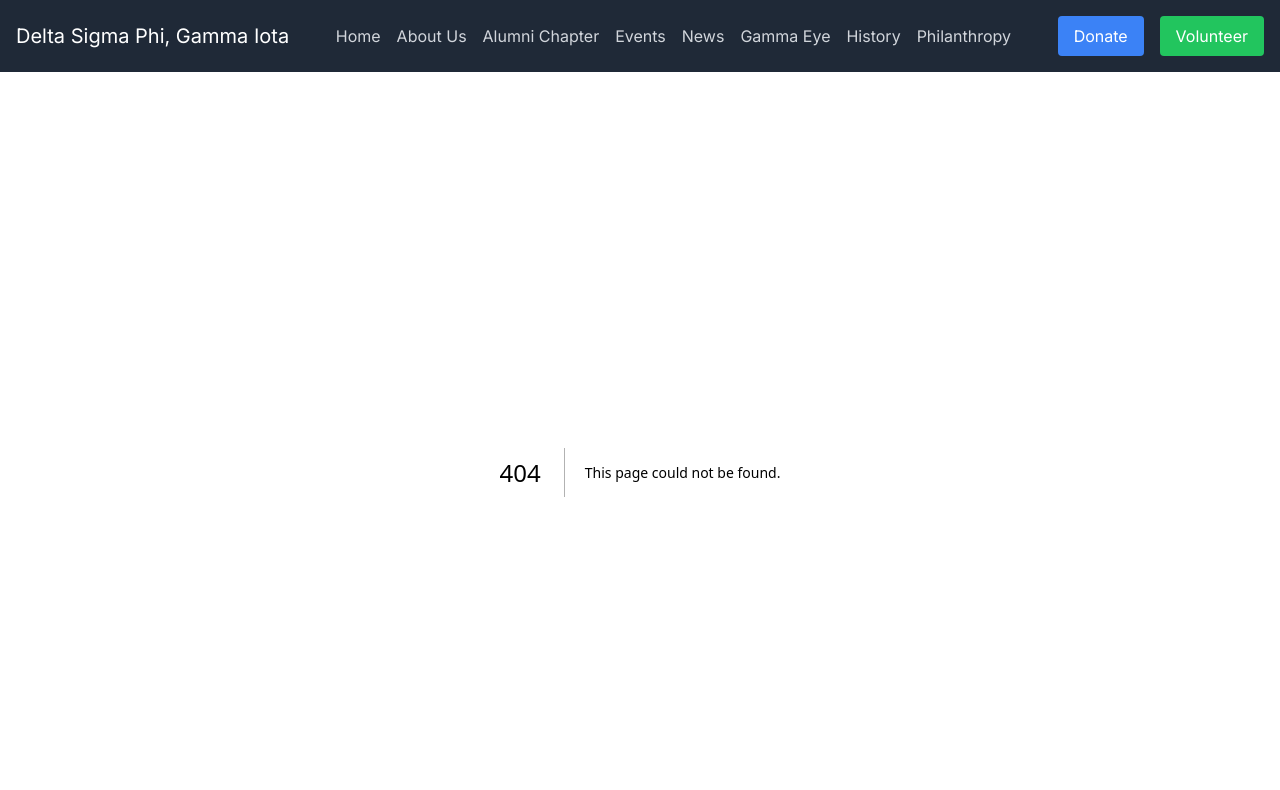
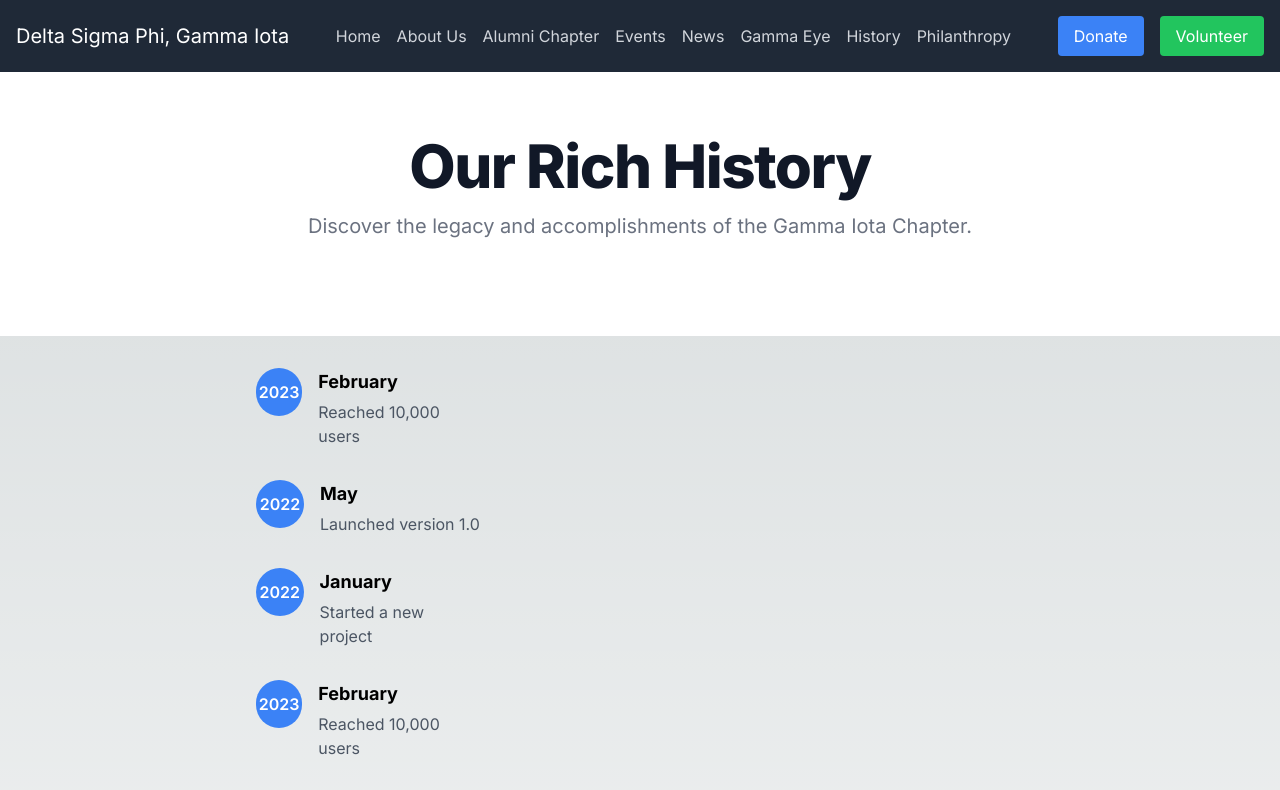
Before and after one commit to MSBivens/dsp, a Next.js app: page /history in a window 1280 px wide. Before the commit this address had no page. Shown: the top 790 px of the page. Built offline with nearby package versions, Linux system fonts and the light colour scheme.

Commit message:
framework built

```diff
--- /dev/null
+++ b/src/app/history/page.js
@@ -0,0 +1,56 @@
+import React from "react";
+
+export default function () {
+  const responsiveEvents = [
+    { year: "2022", event: "January", description: "Started a new project" },
+    { year: "2022", event: "May", description: "Launched version 1.0" },
+    { year: "2023", event: "February", description: "Reached 10,000 users" },
+    { year: "2022", event: "January", description: "Started a new project" },
+    { year: "2022", event: "May", description: "Launched version 1.0" },
+    { year: "2023", event: "February", description: "Reached 10,000 users" },
+    { year: "2022", event: "January", description: "Started a new project" },
+    { year: "2022", event: "May", description: "Launched version 1.0" },
+    { year: "2023", event: "February", description: "Reached 10,000 users" },
+    // Add more events as needed
+  ];
+  return (
+    <main>
+      {/* Hero Section */}
+      <section class="bg-white dark:bg-gray-900">
+        <div class="py-8 px-4 mx-auto max-w-screen-xl text-center lg:py-16 lg:px-12">
+          <h1 class="mb-4 text-4xl font-extrabold tracking-tight leading-none text-gray-900 md:text-5xl lg:text-6xl dark:text-white">
+            Our Rich History
+          </h1>
+          <p class="mb-8 text-lg font-normal text-gray-500 lg:text-xl sm:px-16 xl:px-48 dark:text-gray-400">
+            Discover the legacy and accomplishments of the Gamma Iota Chapter.
+          </p>
+        </div>
+      </section>
+      {/* Timeline */}
+      <section>
+        <div className="max-w-screen-md mx-auto py-8">
+          {/* Responsive timeline container */}
+          <div className="flex flex-col md:flex-col-reverse">
+            {/* Timeline items */}
+            {responsiveEvents.map((event, index) => (
+              <div
+                key={index}
+                className="flex items-start mb-8 md:w-1/3 md:pr-8"
+              >
+                {/* Date */}
+                <div className="w-12 h-12 bg-blue-500 rounded-full flex items-center justify-center">
+                  <span className="text-white font-semibold">{event.year}</span>
+                </div>
+                {/* Event details */}
+                <div className="ml-4">
+                  <h3 className="text-lg font-bold mb-1">{event.event}</h3>
+                  <p className="text-gray-600">{event.description}</p>
+                </div>
+              </div>
+            ))}
+          </div>
+        </div>
+      </section>
+    </main>
+  );
+}
```
